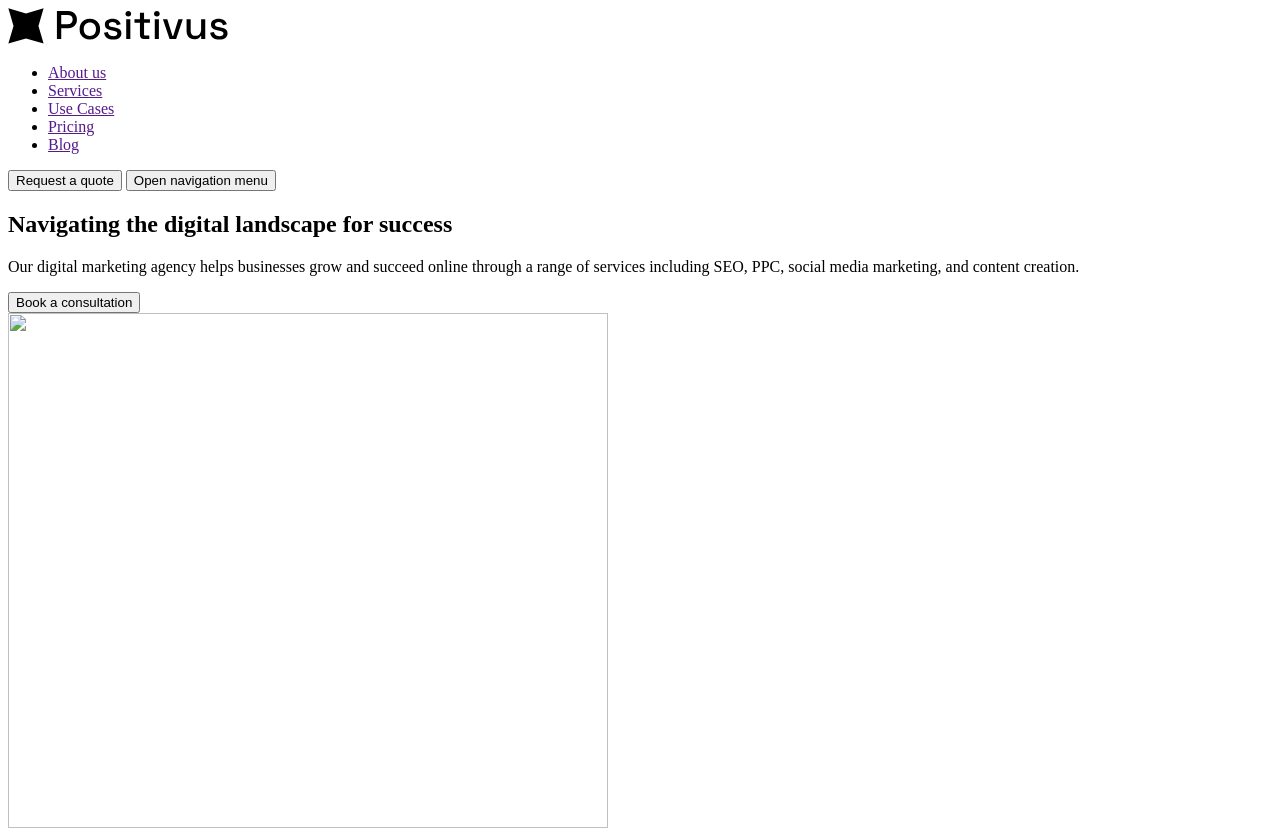
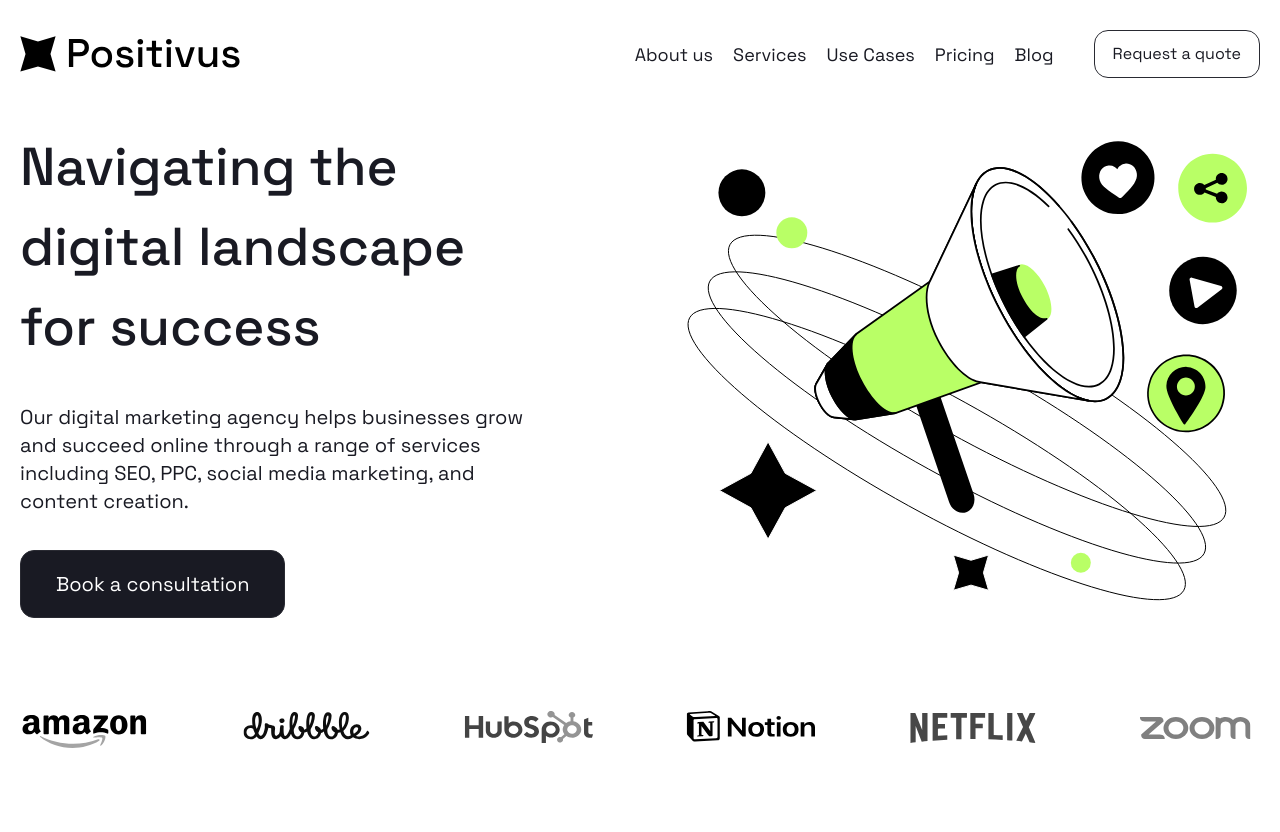
Before and after one commit to rweapon/CSS-BEM, a plain HTML site: page index.html in a window 1280 px wide. Shown: the top 832 px of the page. Drawn offline with Linux system fonts and the light colour scheme; the site is published under a folder, as on GitHub Pages, so addresses that start at the root find nothing.

Commit message:
Final CSS changes

```diff
--- a/index.html
+++ b/index.html
@@ -4,7 +4,7 @@
     <meta charset="UTF-8" />
     <meta name="viewport" content="width=device-width, initial-scale=1.0" />
     <title>Positivus</title>
-    <link rel="stylesheet" type="text/css" href="/styles/styles.css" />
+    <link rel="stylesheet" type="text/css" href="styles/styles.css" />
   </head>
   <body>
     <header class="header">
@@ -74,7 +74,7 @@
                 </button>
               </div>
               <img
-                src="/images/hero-bg.svg"
+                src="images/hero-bg.svg"
                 alt=""
                 width="600"
                 height="515"
```
